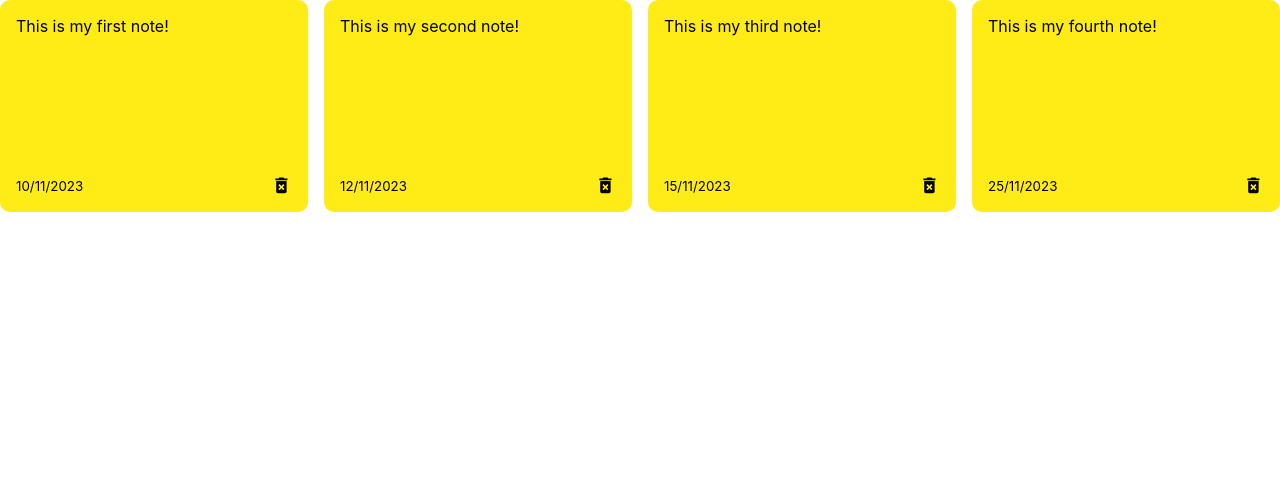
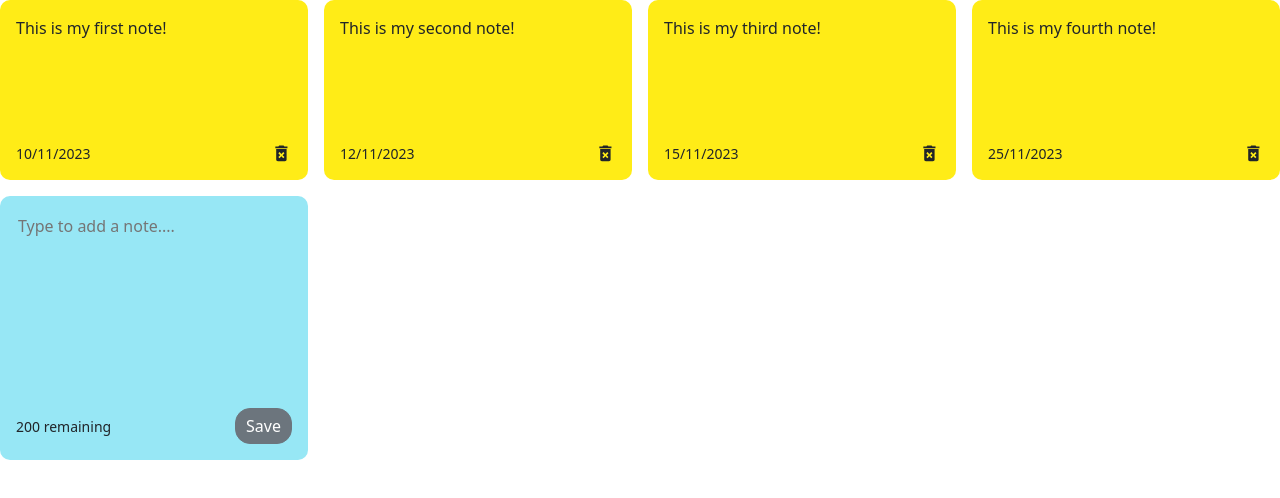
Before and after one commit to kthamali/react-notes-app, a React (Create React App) app: page / in a window 1280 px wide. Shown: the top 498 px of the page. Built offline with nearby package versions, Linux system fonts and the light colour scheme.

Commit message:
Working on addNewNote component.

```diff
--- a/src/App.js
+++ b/src/App.js
@@ -1,6 +1,7 @@
 import { useState } from "react";
 import { nanoid } from "nanoid";
 import NotesList from "./components/NotesList";
+
 
 const App = () => {
   const [notes, setNotes] = useState([
@@ -26,10 +27,14 @@ const App = () => {
     },
   ]);
 
+  const addNote = (text) => {
+    console.log(text);
+  }
+
 
   return (
     <div className='conntainer'>
-      <NotesList notes={notes}/>
+      <NotesList notes={notes} handleAddNote={addNote}/>
     </div>
   );
 
--- a/src/components/AddNote.js
+++ b/src/components/AddNote.js
@@ -1,12 +1,35 @@
-const AddNote = () => {
+import 'bootstrap/dist/css/bootstrap.min.css';
+import { Button } from 'react-bootstrap';
+import { useState } from 'react';
+
+const AddNote = ({ handleAddNote }) => {
+
+    const [newNoteText, setNewNoteText] = useState();
+
+    const handleChange = (event) => {
+        setNewNoteText(event.target.value);
+    };
+
+    const handleSaveClick = () => {
+        handleAddNote(newNoteText);
+
+    }
 
     return (
         <div className='note new'>
             <textarea
                 rows='8'
                 cols='10'
-                placeholder='Type to add a note....'>
+                placeholder='Type to add a note....'
+                value={newNoteText}
+                onChange={handleChange}
+                >
             </textarea>
+
+            <div className='note-footer'>
+                <small>200 remaining</small>
+                <Button className='save' variant='secondary' onClick={handleSaveClick}>Save</Button>
+            </div>
         </div>
 
 
--- a/src/components/NotesList.js
+++ b/src/components/NotesList.js
@@ -1,12 +1,17 @@
 import Note from "./Note";
+import AddNote from "./AddNote";
 
-const NotesList = ({ notes }) => {
+const NotesList = ({ notes, handleAddNote }) => {
+
     return (
         <div className='notes-list'>
+
             {notes.map((note)=> (
                 <Note id={note.id} text={note.text} date={note.date} />
 
             ))}
+
+            <AddNote handleAddNote={handleAddNote}/>
 
         </div>
     );
--- a/src/index.css
+++ b/src/index.css
@@ -23,7 +23,30 @@ code {
 .notes-list {
   display: grid;
   grid-gap: 1rem;
-  grid-template-columns: repeat(auto-fit, minmax(250px, 1fr));
+  grid-template-columns: repeat(
+    auto-fit,
+    minmax(250px, 1fr)
+    );
+}
+
+.note.new {
+  background-color: #97E7F5;
+}
+
+textarea {
+  border: none;
+  resize: none !important;
+  background-color: #97E7F5;
+}
+
+textarea:focus {
+  outline: none;
+}
+
+.save {
+  border: none;
+  border-radius: 15px !important;
+  padding: 5px 10px 5px 10px !important;
 }
 
 .note {
```
